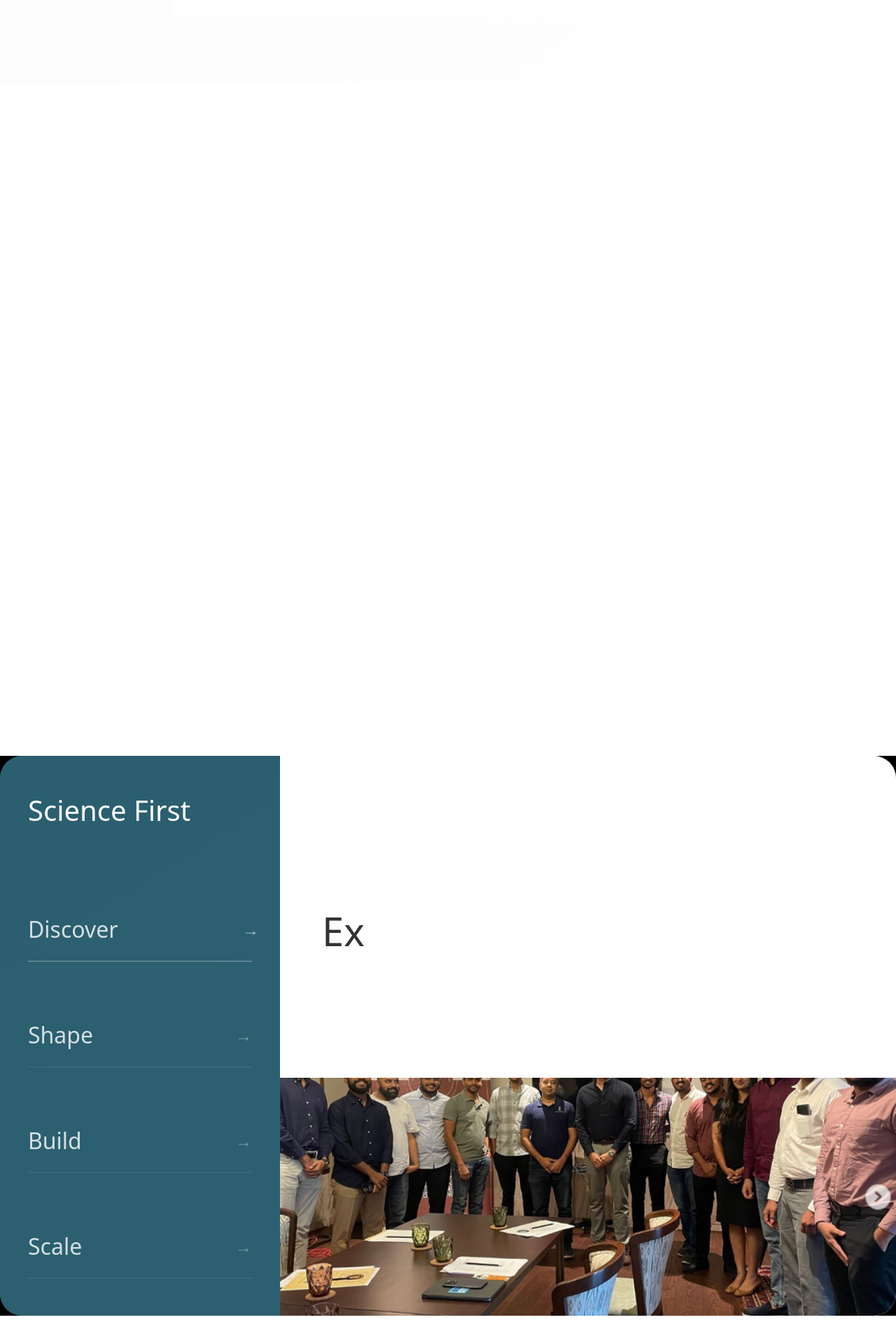
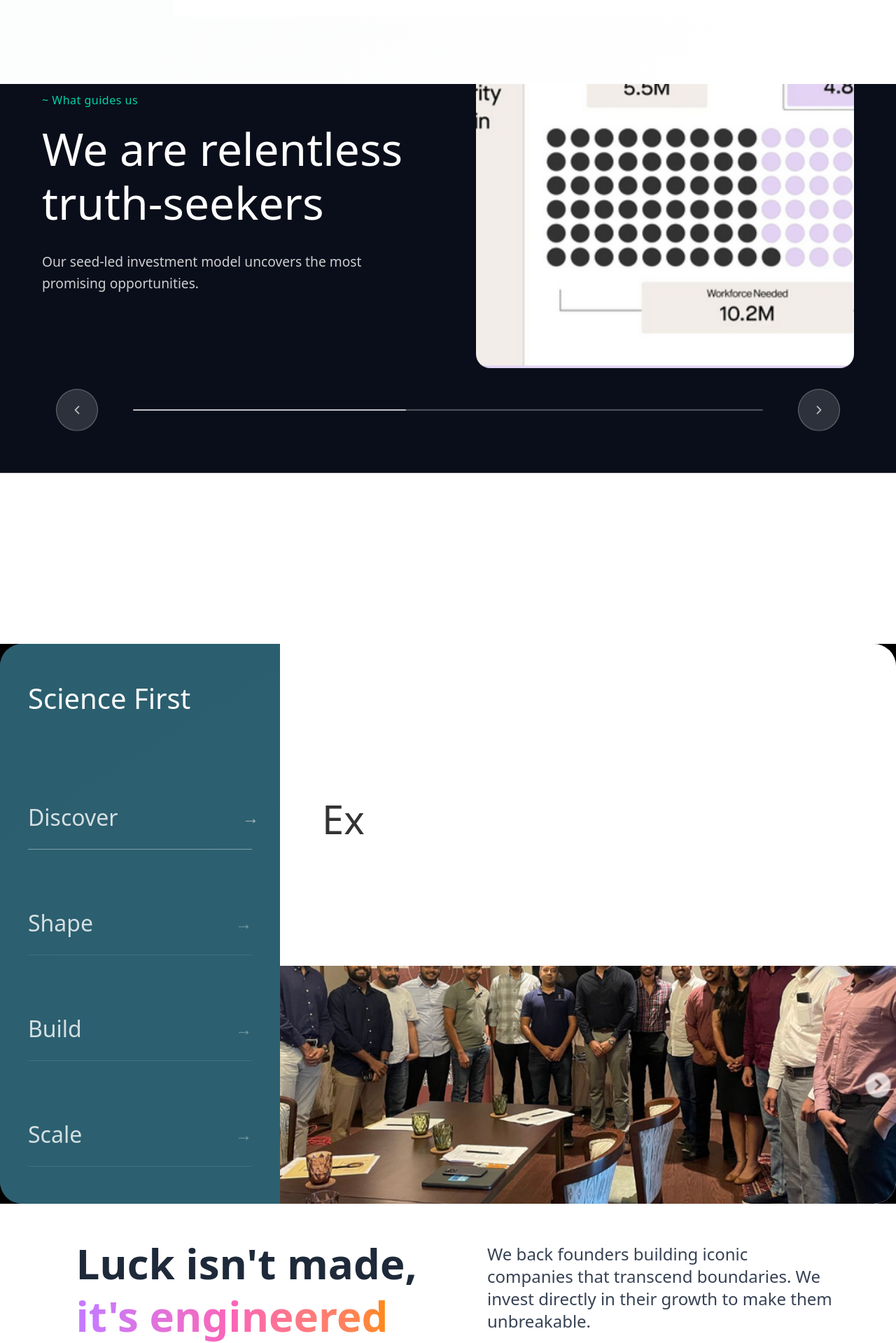
Before and after one commit to vanshguptaji/leaderforinsia, a React (Vite) app: page / in a window 1280 px wide. Shown: the part 1122-3041 px from the top of the page at 70% size. Built offline with nearby package versions, Linux system fonts and the light colour scheme.

Commit message:
feat: refactor interactive parallax component for improved scroll behavior and overlap effect

```diff
--- a/src/App.jsx
+++ b/src/App.jsx
@@ -13,32 +13,25 @@ import Landing from './Landing'
 import Interactive3DCarousel from './Interactive3DCarousel'
 import AtlasSection from './AtlasSection'
 
-const ParallaxContainer = () => {
+const InteractiveParallax = () => {
   useEffect(() => {
     const handleScroll = () => {
       const scrollY = window.pageYOffset;
-      const parallaxContainer = document.querySelector('.parallax-container');
-      const interactiveFixed = document.querySelector('.interactive-fixed');
+      const interactiveParallax = document.querySelector('.interactive-parallax');
 
-      if (!parallaxContainer || !interactiveFixed) return;
+      if (!interactiveParallax) return;
 
-      const containerRect = parallaxContainer.getBoundingClientRect();
-      const containerTop = containerRect.top + scrollY;
-      const viewportHeight = window.innerHeight;
+      const rect = interactiveParallax.getBoundingClientRect();
+      const scrollTop = window.pageYOffset;
+      const elementTop = rect.top + scrollTop;
+      const elementHeight = rect.height;
+      const windowHeight = window.innerHeight;
 
-      // Show/hide interactive based on scroll position
-      if (scrollY >= containerTop && scrollY < containerTop + viewportHeight) {
-        // Interactive is visible during the first viewport height
-        interactiveFixed.style.opacity = '1';
-        interactiveFixed.style.zIndex = '1';
-      } else if (scrollY >= containerTop + viewportHeight) {
-        // After first viewport, fade out interactive
-        interactiveFixed.style.opacity = '0';
-        interactiveFixed.style.zIndex = '0';
-      } else {
-        // Before container, hide interactive
-        interactiveFixed.style.opacity = '0';
-        interactiveFixed.style.zIndex = '0';
+      // Calculate if element is in viewport
+      if (scrollTop + windowHeight > elementTop && scrollTop < elementTop + elementHeight) {
+        // Apply parallax transform - slower movement creates overlap effect
+        const rate = (scrollTop - elementTop) * 0.3; // Reduced rate for more overlap
+        interactiveParallax.style.transform = `translateY(${rate}px)`;
       }
     };
 
@@ -49,51 +42,32 @@ const ParallaxContainer = () => {
   }, []);
 
   return (
-    <>
-      {/* Interactive component - fixed in background */}
-      <div className="interactive-fixed" style={{
-        position: 'fixed',
-        top: 0,
-        left: 0,
-        width: '100%',
-        height: '100vh',
-        zIndex: 1,
-        opacity: 0,
-        transition: 'opacity 0.3s ease-out'
+    <div className="interactive-parallax-container" style={{
+      overflow: 'hidden',
+      position: 'relative',
+      height: '120vh' // Reduced height to allow more overlap
+    }}>
+      <div className="interactive-parallax" style={{
+        transition: 'transform 0.1s ease-out',
+        height: '100vh' // Taller than container to create overlap effect
       }}>
         <Interactive3DCarousel />
       </div>
-
-      {/* Parallax container for scrolling */}
-      <div className="parallax-container" style={{
-        position: 'relative',
-        height: '120vh', // Space for interactive to show
-      }}>
-        {/* Empty space for interactive to show */}
-      </div>
-
-      {/* Atlas section scrolls normally after interactive */}
-      <div style={{
-        position: 'relative',
-        zIndex: 2,
-        backgroundColor: 'white'
-      }}>
-        <AtlasSection />
-      </div>
-    </>
+    </div>
   );
 };
 
 const HomeContent = () => (
   <>
     <Landing />
-    <ParallaxContainer />
-    <div className="content-after-parallax" style={{
+    <InteractiveParallax />
+    <div className="content-after-interactive" style={{
       position: 'relative',
       zIndex: 3,
       backgroundColor: 'white',
-      marginTop: 0
+      marginTop: '-20vh' // Negative margin to pull content up over the interactive component
     }}>
+      <AtlasSection />
       <Homepage />
       <PortfolioSection />
       <FounderTestimonials />
```
